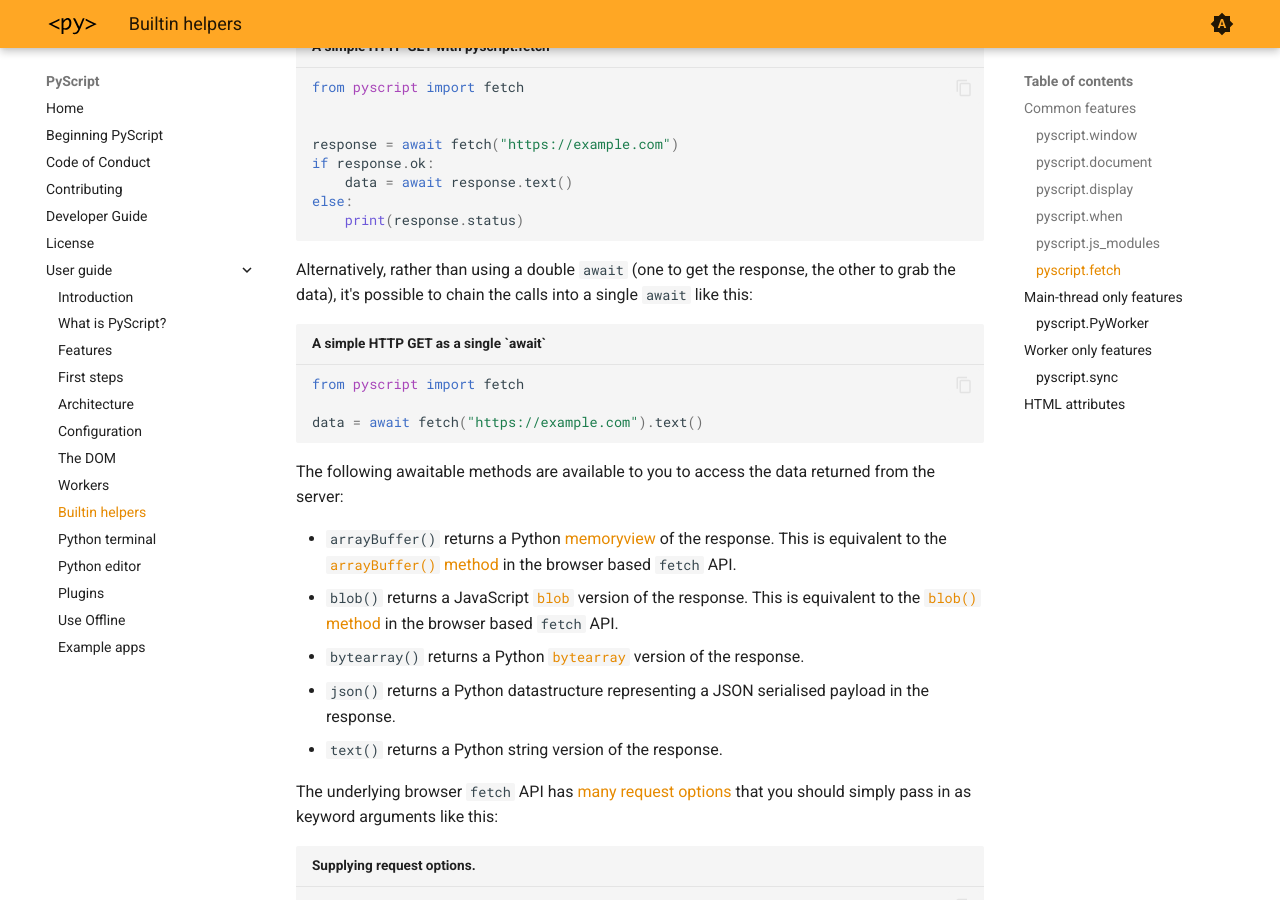
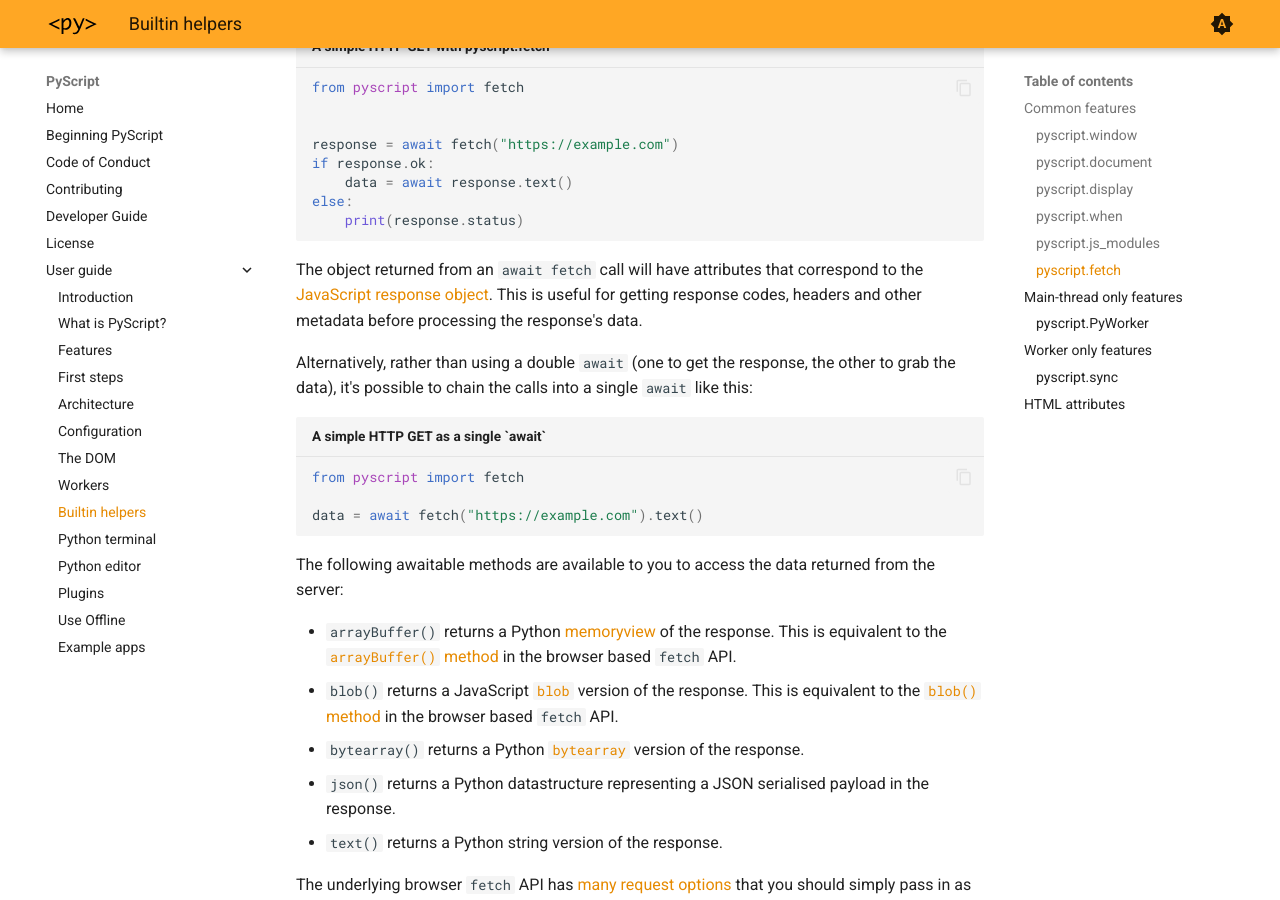
Before and after one commit to pyscript/docs, an MkDocs documentation site: the page built from docs/user-guide/builtins.md, in a window 1280 px wide and 900 px high, scrolled down 2816 px. Built offline with MkDocs 1.6.1 and Material for MkDocs 9.7.7, drawn with Linux system fonts in a browser that asks for light colours; the version menu is left out.

Commit message:
Add reference to JS response object.

````diff
--- a/docs/user-guide/builtins.md
+++ b/docs/user-guide/builtins.md
@@ -139,6 +139,12 @@ if response.ok:
 else:
     print(response.status)
 ```
+
+The object returned from an `await fetch` call will have attributes that
+correspond to the
+[JavaScript response object](https://developer.mozilla.org/en-US/docs/Web/API/Response).
+This is useful for getting response codes, headers and other metadata before
+processing the response's data.
 
 Alternatively, rather than using a double `await` (one to get the response, the
 other to grab the data), it's possible to chain the calls into a single
````
